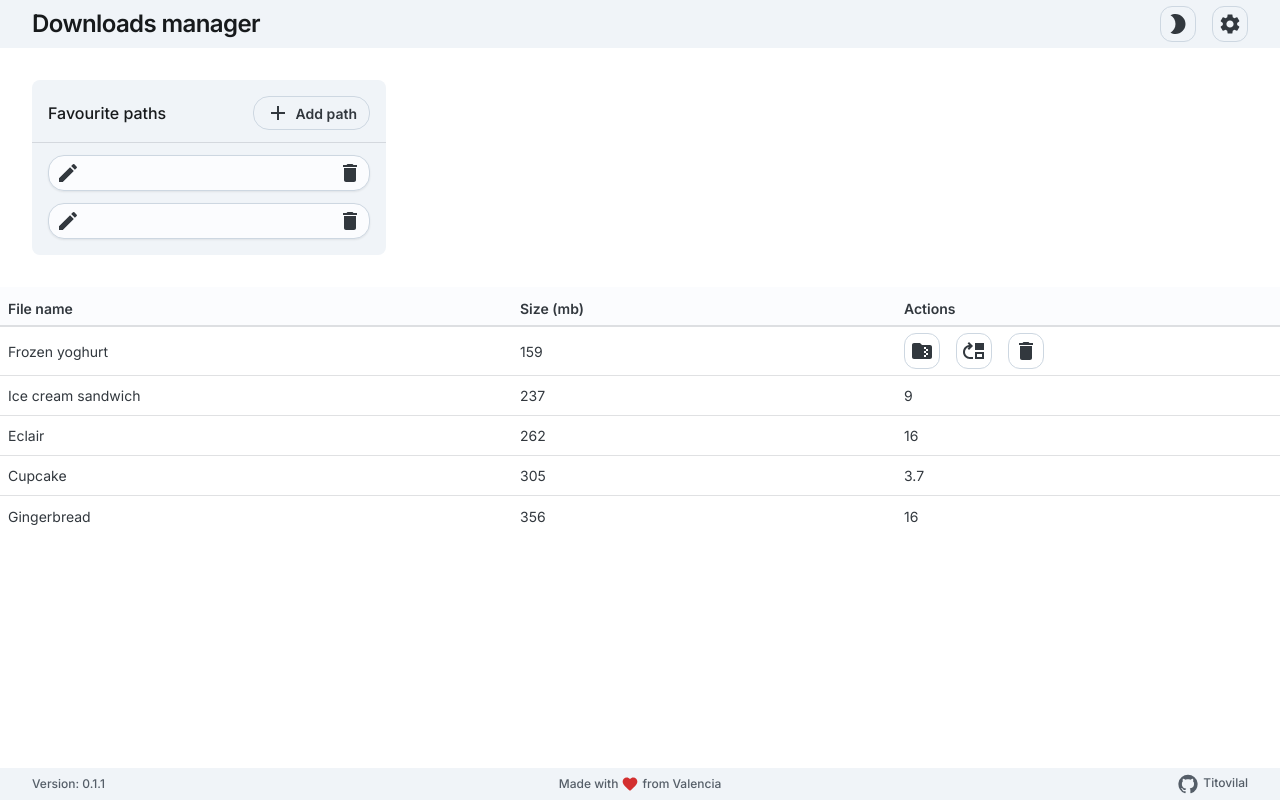
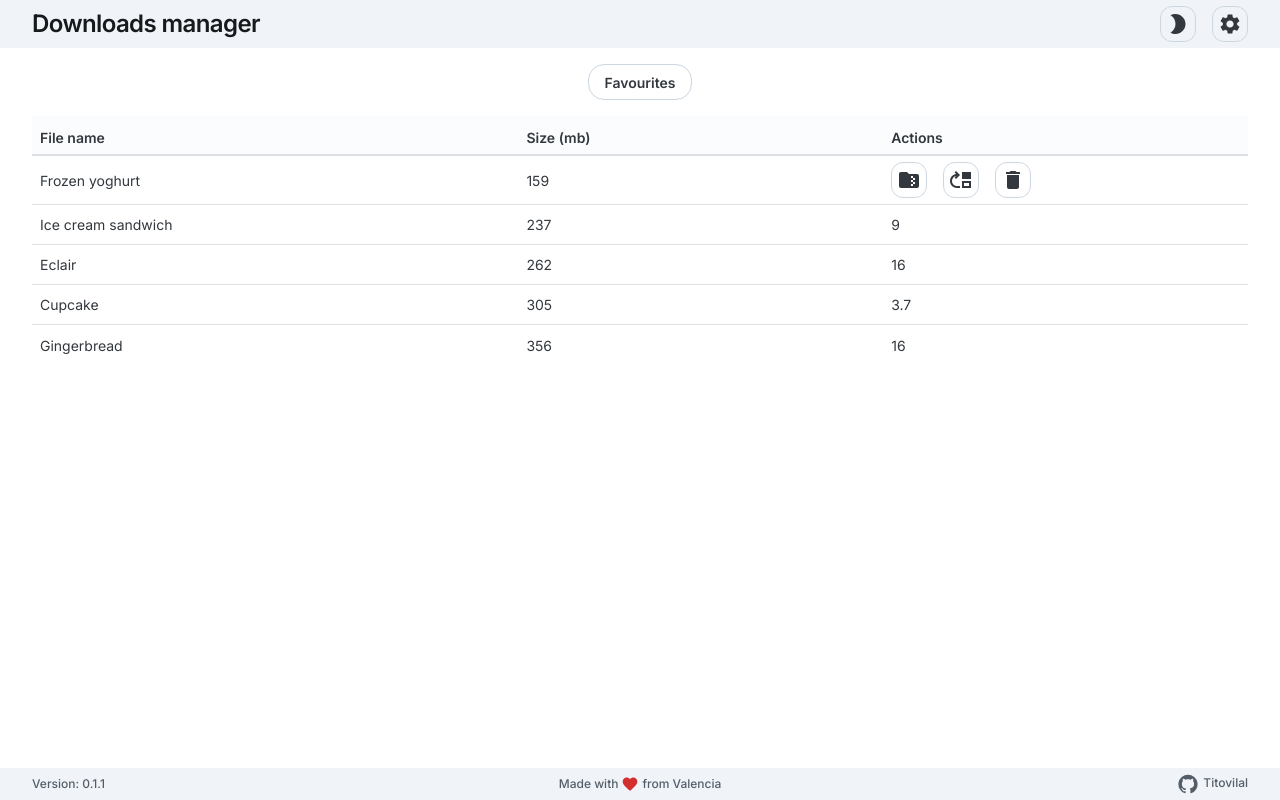
Before and after one commit to Titovilal/downloads-manager, a Next.js app: page / in a window 1280 px wide. Built offline with nearby package versions, Linux system fonts and the light colour scheme.

Commit message:
Add Button component to main section of Home page

```diff
--- a/src/app/page.tsx
+++ b/src/app/page.tsx
@@ -1,4 +1,4 @@
-import { Box } from "@mui/joy";
+import { Box, Button } from "@mui/joy";
 import Header from "../components/Header";
 import Favourites from "../components/Favourites";
 import FileTable from "../components/FileTable";
@@ -11,7 +11,7 @@ export default function Home() {
           sx={{
             display: "grid",
             bgcolor: "neutral.100",
-            gridTemplateColumns: `1fr 1fr 1fr`,
+            gridTemplateColumns: `30rem 1fr 1fr`,
             minHeight: "100vh",
             gridTemplateRows: "3rem 1fr 2rem",
             gridTemplateAreas: `
@@ -34,8 +34,10 @@ export default function Home() {
             <Header />
           </Box>
           {/* main */}
-          <Box sx={{ gridArea: "main", bgcolor: "white" }}>
-            <Favourites />
+
+          <Box sx={{ gridArea: "main", bgcolor: "white", px: "2rem", py: "1rem" , gap: "1rem", display: "flex", flexDirection: "column"}}>
+            <Button variant="outlined" color="neutral" sx={{alignSelf: "center", borderRadius: "xl"}}>Favourites</Button>
+
             <FileTable />
           </Box>
           {/* bottom */}
```
